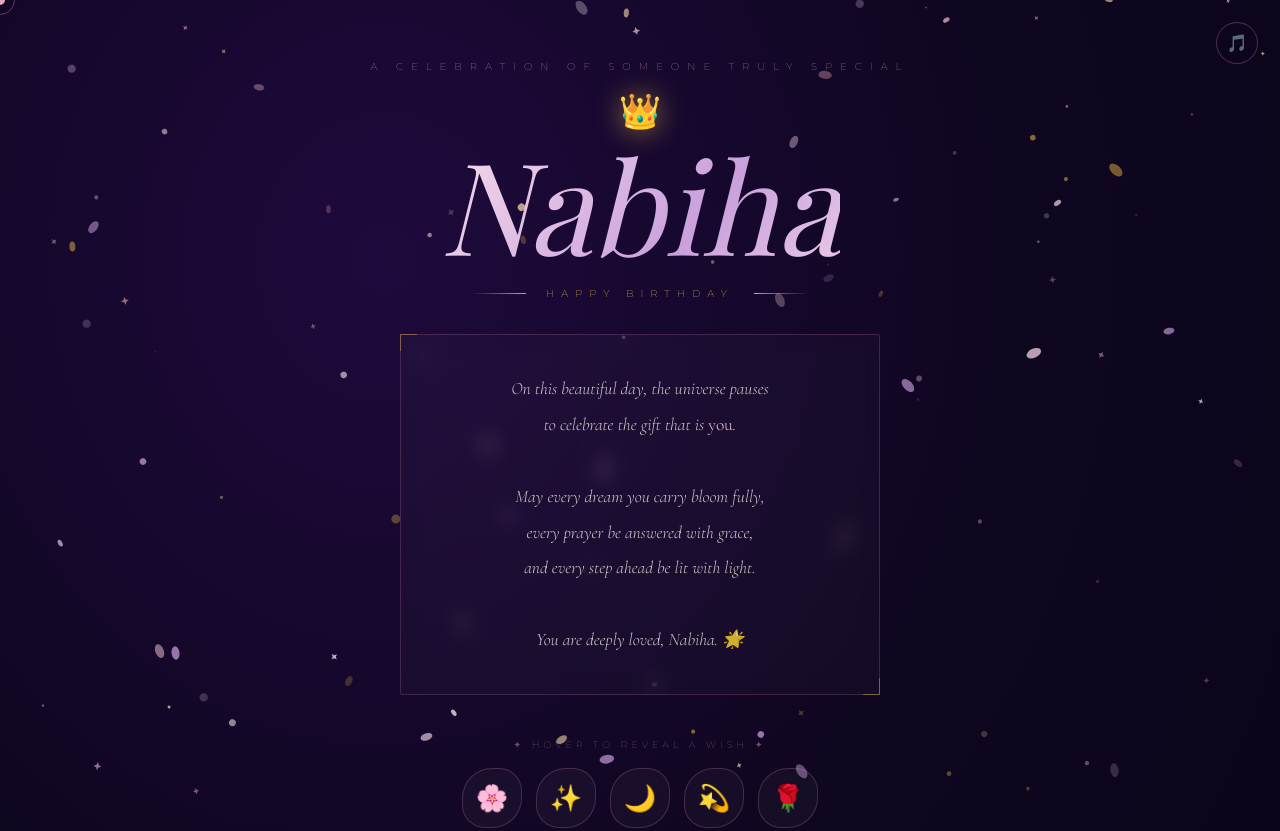
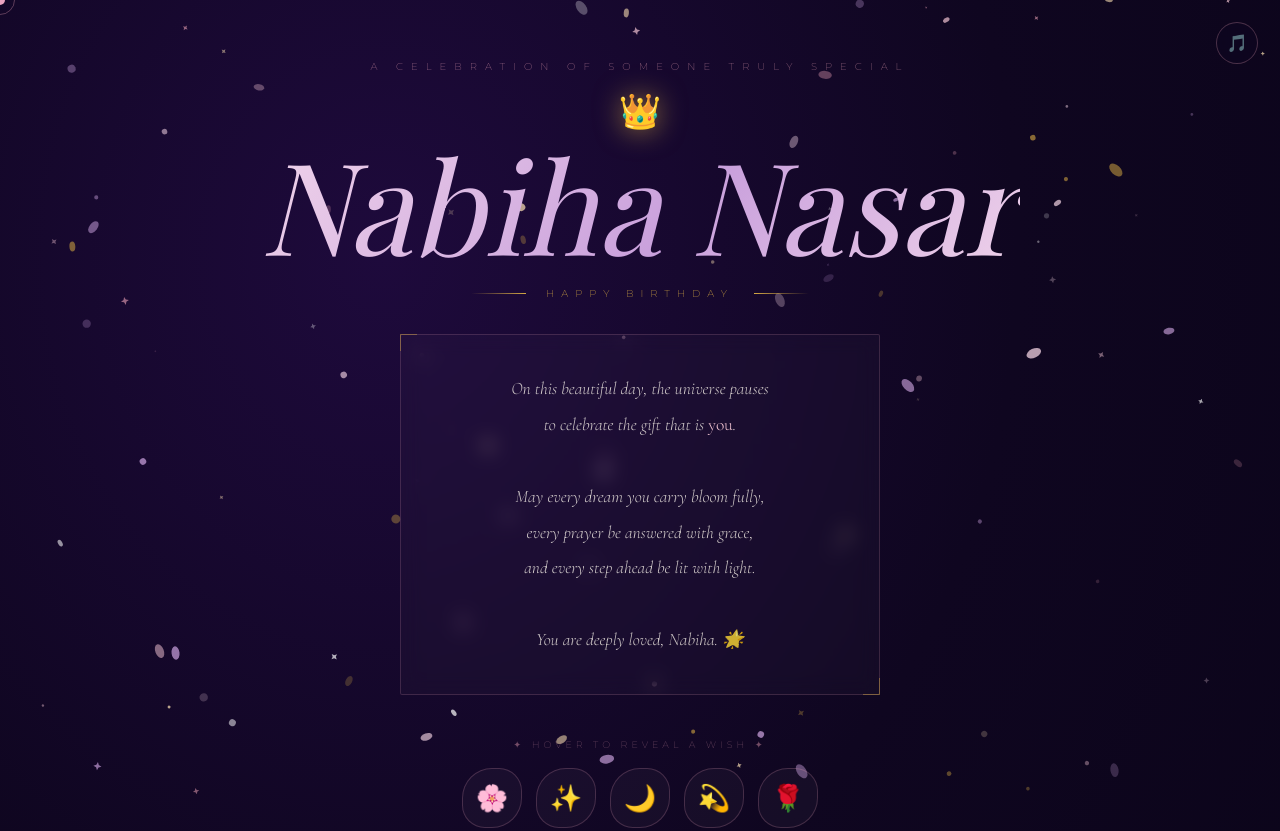
Before and after one commit to Nasar786/birthday, a plain HTML site: page index.html in a window 1280 px wide. Shown: the top 831 px of the page. Drawn offline with nearby package versions, Linux system fonts and the light colour scheme; a web font is replaced by a local one.

Commit message:
again Update index.html

```diff
--- a/index.html
+++ b/index.html
@@ -319,7 +319,7 @@ footer {
 
   <p class="eyebrow">a celebration of someone truly special</p>
   <div class="crown-wrap">👑</div>
-  <h1 class="name">Nabiha</h1>
+  <h1 class="name">Nabiha Nasar</h1>
 
   <div class="rule-row">
     <div class="rule l"></div>
```
